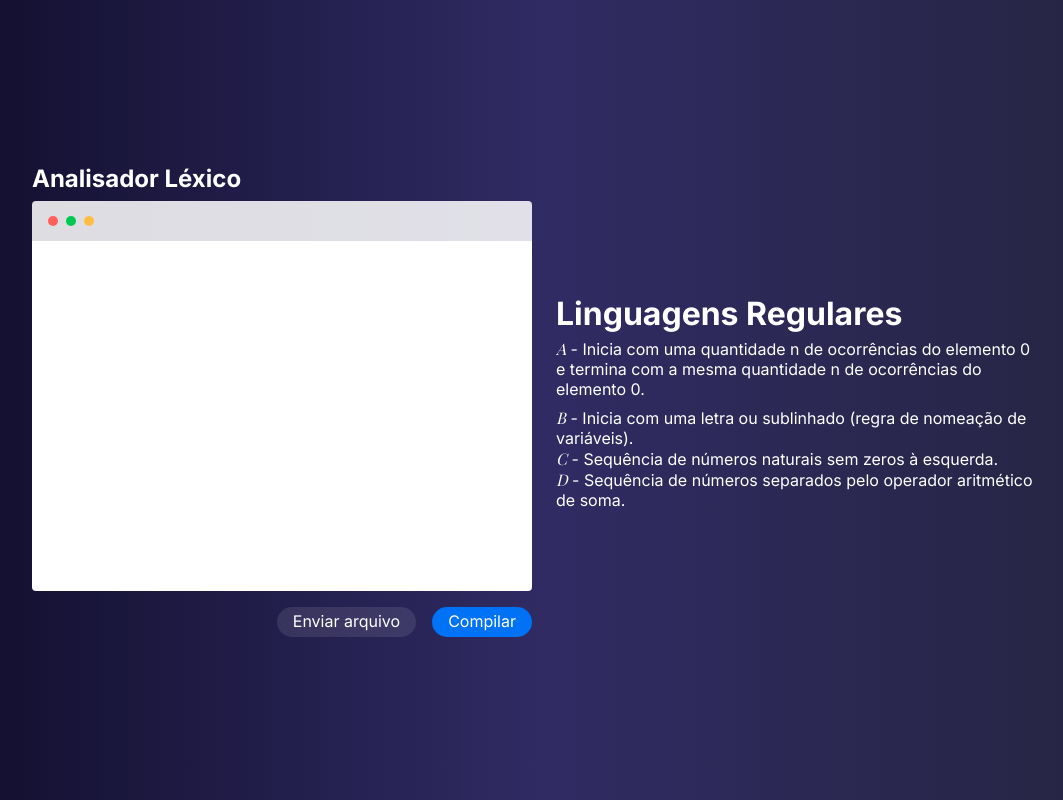
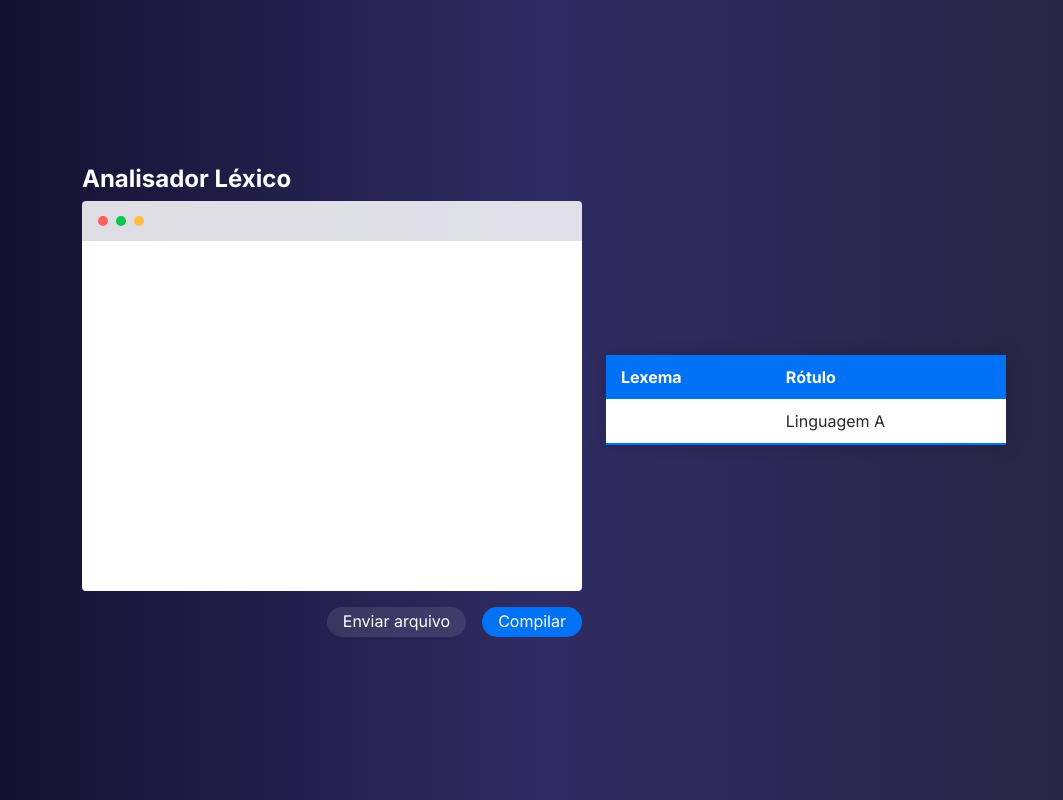
Before and after one commit to hugolima03/compiladores-ufrr, a Next.js app: page /trabalhos/analisadorLexico in a window 1280 px wide. Both pictures are taken after a click on the button "Compilar". Shown: the whole page, without its empty margins (96-1159 px from the left). Built offline with nearby package versions, Linux system fonts and the light colour scheme; a web font is replaced by a local one.

Commit message:
FEAT: LexicalAnalyser

```diff
--- a/src/components/Description/styles.ts
+++ b/src/components/Description/styles.ts
@@ -31,21 +31,5 @@ export const Container = styled.div`
       font-family: "Playfair Display";
       font-weight: 400;
     }
-
-    &::-webkit-scrollbar {
-      width: 6px;
-      height: 6px;
-    }
-    &::-webkit-scrollbar-track {
-      border-radius: 10px;
-      background: rgba(0, 0, 0, 0.1);
-    }
-    &::-webkit-scrollbar-thumb {
-      border-radius: 10px;
-      background: rgba(100, 100, 100, 0.8);
-    }
-    &::-webkit-scrollbar-thumb:hover {
-      background: rgba(100, 100, 100, 1);
-    }
   `}
 `;
--- /dev/null
+++ b/src/components/Table/styles.ts
@@ -0,0 +1,48 @@
+import styled, { css } from "styled-components";
+
+export const Table = styled.table`
+  ${({ theme }) => css`
+    color: ${theme.colors.black};
+
+    border-collapse: collapse;
+    margin: 25px 0;
+    font-size: 0.9em;
+    font-family: sans-serif;
+    min-width: 400px;
+    box-shadow: 0 0 20px rgba(0, 0, 0, 0.15);
+    border-radius: rem;
+    overflow: hidden;
+
+    th,
+    td {
+      padding: 12px 15px;
+    }
+
+    tbody tr {
+      border-bottom: 1px solid #dddddd;
+    }
+
+    tbody tr:nth-of-type(even) {
+      background-color: #f3f3f3;
+    }
+
+    tbody tr:last-of-type {
+      border-bottom: 2px solid ${theme.colors.blue};
+    }
+  `}
+`;
+
+export const TableHeader = styled.th`
+  ${({ theme }) => css`
+    background-color: ${theme.colors.blue};
+    color: #ffffff;
+    text-align: left;
+  `}
+`;
+
+export const TableRow = styled.tr``;
+
+export const TableDatacell = styled.td`
+  border-collapse: collapse;
+  background-color: white;
+`;
--- /dev/null
+++ b/src/functions/automaton/index.ts
@@ -0,0 +1,59 @@
+import { Error } from "components/CodeEditor";
+
+export type Token = {
+  token: string;
+  language: string;
+};
+
+export type State = string;
+
+export type Alphabet = string[];
+
+export type Transition = any;
+
+export type Automaton = {
+  name: string;
+  states: State[];
+  alphabet: Alphabet;
+  transitions: Transition;
+  initialState: State;
+  finalStates: State[];
+};
+
+const spacesRegex = /\s+/g; // marca os espaços no código
+
+function checkSourceCode(
+  automatons: Automaton[],
+  sourceCode: string
+): { data: Token[]; errors: Error[] } {
+  const lines = sourceCode.split("\n");
+  const sentences: string[] = [];
+  const tokens: Token[] = [];
+
+  for (let i in lines) {
+    sentences.push(...lines[i].split(spacesRegex));
+  }
+
+  sentences.forEach((sentence) => {
+    automatons.forEach(({ name, transitions, initialState, finalStates }) => {
+      let currentState = initialState;
+      for (let i = 0; i < sentence.length; i++) {
+        const char = sentence.charAt(i);
+        currentState = transitions[currentState][char];
+      }
+
+      if (finalStates.includes(currentState)) {
+        tokens.push({ token: sentence, language: name });
+      }
+    });
+  });
+
+  return { data: tokens, errors: [] };
+}
+
+export function useLexicalAnalyser(automatons: Automaton[]) {
+  return {
+    checkSourceCode: (targetString: string) =>
+      checkSourceCode(automatons, targetString),
+  };
+}
--- a/src/styles/global.ts
+++ b/src/styles/global.ts
@@ -13,6 +13,22 @@ const GlobalStyles = createGlobalStyle`
 
         font-size: ${theme.font.sizes.medium};
         font-family: ${theme.font.family};
+
+        &::-webkit-scrollbar {
+          width: 6px;
+          height: 6px;
+        }
+        &::-webkit-scrollbar-track {
+          border-radius: 10px;
+          background: rgba(0, 0, 0, 0.1);
+        }
+        &::-webkit-scrollbar-thumb {
+          border-radius: 10px;
+          background: rgba(100, 100, 100, 0.8);
+        }
+        &::-webkit-scrollbar-thumb:hover {
+          background: rgba(100, 100, 100, 1);
+        }
       }
 
       html {
--- /dev/null
+++ b/src/templates/Trabalho3/automatons.ts
@@ -0,0 +1,18 @@
+export const automatons = [
+  {
+    name: "Linguagem A",
+    states: ["q0", "q1", "q2", "q3", "q4", "q5", "q6"],
+    alphabet: ["a", "b"],
+    transitions: {
+      q0: { a: "q1", b: "q6" },
+      q1: { a: "q2", b: "q0" },
+      q2: { a: "q3", b: "q5" },
+      q3: { a: "q6", b: "q4" },
+      q4: { a: "q6", b: "q5" },
+      q5: { a: "q6", b: "q0" },
+      q6: { a: "q6", b: "q6" },
+    },
+    initialState: "q0",
+    finalStates: ["q0"],
+  },
+];
--- a/src/templates/Trabalho3/index.tsx
+++ b/src/templates/Trabalho3/index.tsx
@@ -1,29 +1,73 @@
-import React from "react";
-import Base from "templates/Base";
+/* eslint-disable react/no-unescaped-entities */
+import React, { useState } from "react";
 
-import CodeEditor from "components/CodeEditor";
+import CodeEditor, { Error } from "components/CodeEditor";
 import Description from "components/Description";
 
 import * as S from "./styles";
 
+import { useLexicalAnalyser, Token } from "functions/automaton";
+
+import { automatons } from "./automatons";
+import {
+  Table,
+  TableDatacell,
+  TableHeader,
+  TableRow,
+} from "components/Table/styles";
+
 const Trabalho3Template = () => {
+  const { checkSourceCode } = useLexicalAnalyser(automatons);
+
+  const [errors, setErrors] = useState<Error[]>([]);
+  const [tokens, setTokens] = useState<Token[]>([]);
+
+  function onsubmit(sourceCode: string) {
+    const { errors, data } = checkSourceCode(sourceCode);
+    if (data.length) setTokens(data);
+    setErrors(errors);
+  }
+
   return (
     <S.Container>
       <CodeEditor
         title="Analisador Léxico"
-        onSubmit={() => console.log("1231231k")}
+        onSubmit={onsubmit}
+        errors={errors}
       />
 
+      {tokens.length ? (
+        <Table>
+          <thead>
+            <TableRow>
+              <TableHeader>Lexema</TableHeader>
+              <TableHeader>Rótulo</TableHeader>
+            </TableRow>
+          </thead>
+
+          <tbody>
+            {tokens?.map(({ language, token }, index) => {
+              return (
+                <TableRow key={index + language}>
+                  <TableDatacell>{token}</TableDatacell>
+                  <TableDatacell>{language}</TableDatacell>
+                </TableRow>
+              );
+            })}
+          </tbody>
+        </Table>
+      ) : (
         <Description>
           <h1>Linguagens Regulares</h1>
           <p>
-          <em>A</em> - Inicia com uma quantidade n de ocorrências do elemento 0
-          e termina com a mesma quantidade n de ocorrências do elemento 0.
+            <em>A</em> - Cadeias formadas por um número arbitrário de repetições
+            de 1 a 3 a's seguidos pelo mesmo número de b's. Ex: (ab, aabb, abab,
+            aaabbb).
           </p>
 
           <p>
-          <em>B</em> - Inicia com uma letra ou sublinhado (regra de nomeação de
-          variáveis).
+            <em>B</em> - Inicia com uma letra ou sublinhado (regra de nomeação
+            de variáveis).
           </p>
 
           <p>
@@ -31,9 +75,11 @@ const Trabalho3Template = () => {
           </p>
 
           <p>
-          <em>D</em> - Sequência de números separados pelo operador aritmético de soma.
+            <em>D</em> - Sequência de números separados pelo operador aritmético
+            de soma.
           </p>
         </Description>
+      )}
     </S.Container>
   );
 };
```
Also changed, not shown: src/templates/Trabalho2/index.tsx (+18 -12 lines), src/templates/Trabalho2/styles.ts (+0 -47 lines), src/templates/Trabalho3/sentences.txt (added). Lines whose indentation alone changed are shown as unchanged.
